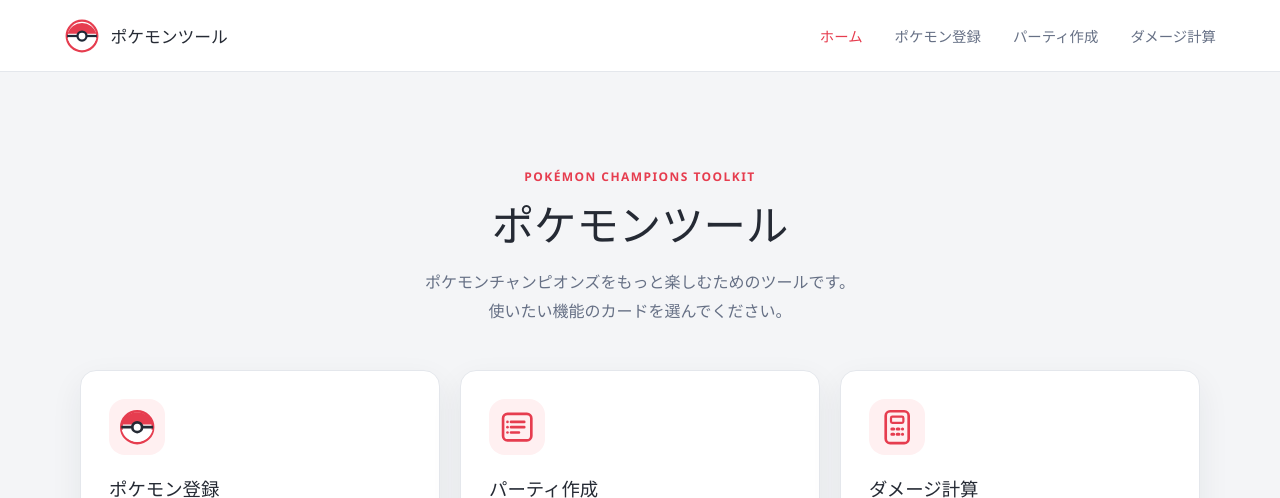
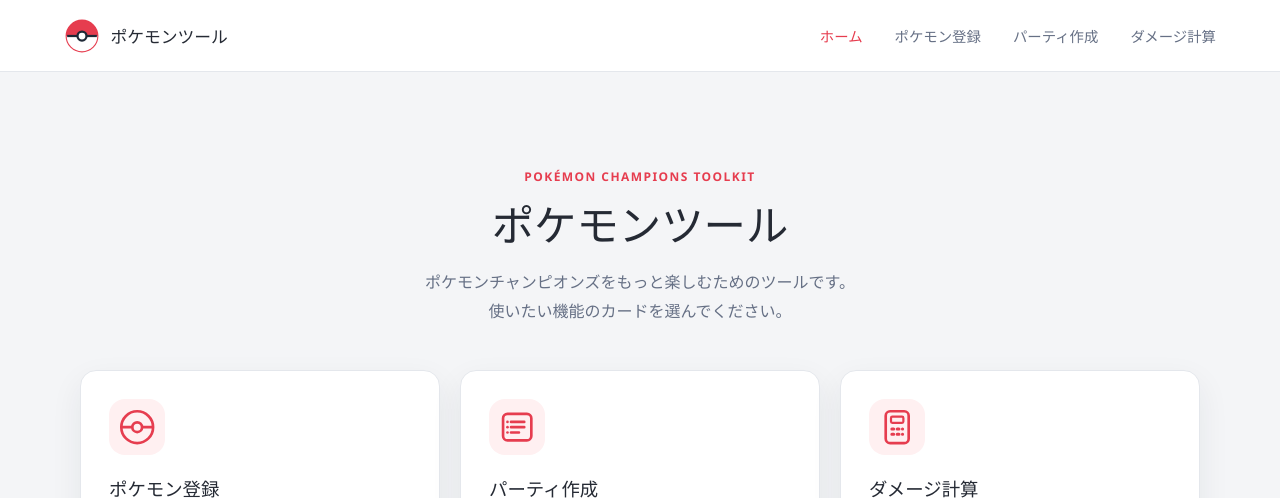
Before and after one commit to mahiro-jp/pokemon-tools, a plain HTML site: page index.html in a window 1280 px wide. Shown: the top 498 px of the page. Drawn offline with Linux system fonts and the light colour scheme.

Commit message:
アイコンを調整

```diff
--- a/index.html
+++ b/index.html
@@ -14,8 +14,8 @@
       <a class="brand" href="#home" aria-label="ポケモンツール ホーム">
         <svg class="brand-icon" viewBox="0 0 40 40" aria-hidden="true">
           <circle cx="20" cy="20" r="17" fill="white" stroke="currentColor" stroke-width="2.5"/>
-          <path d="M3.8 17.5h32.4a17 17 0 0 0-32.4 0Z" fill="currentColor"/>
-          <path d="M3.8 22.5h32.4a17 17 0 0 1-32.4 0Z" fill="white"/>
+          <path d="M3 20a17 17 0 0 1 34 0Z" fill="currentColor"/>
+          <path d="M3 20a17 17 0 0 0 34 0Z" fill="white"/>
           <path d="M3.5 20h33" stroke="#1f2937" stroke-width="2.5"/>
           <circle cx="20" cy="20" r="5" fill="white" stroke="#1f2937" stroke-width="2.5"/>
         </svg>
@@ -42,11 +42,11 @@
           <a class="tool-card" href="#pokemon">
             <span class="card-icon ball-icon" aria-hidden="true">
               <svg viewBox="0 0 48 48">
-                <circle cx="24" cy="24" r="18" fill="white" stroke="currentColor" stroke-width="3"/>
-                <path d="M6.5 21h35a18 18 0 0 0-35 0Z" fill="currentColor"/>
-                <path d="M6.5 27h35a18 18 0 0 1-35 0Z" fill="white"/>
-                <path d="M6 24h36" stroke="#252a34" stroke-width="3"/>
-                <circle cx="24" cy="24" r="5.5" fill="white" stroke="#252a34" stroke-width="3"/>
+                <circle cx="24" cy="24" r="18" fill="none" stroke="currentColor" stroke-width="3"/>
+                <path d="M6 24a18 18 0 0 1 36 0Z" fill="none"/>
+                <path d="M6 24a18 18 0 0 0 36 0Z" fill="none"/>
+                <path d="M6 24h36" stroke="currentColor" stroke-width="3"/>
+                <circle cx="24" cy="24" r="5.5" fill="var(--soft-accent)" stroke="currentColor" stroke-width="3"/>
               </svg>
             </span>
             <span class="card-title">ポケモン登録</span>
```
